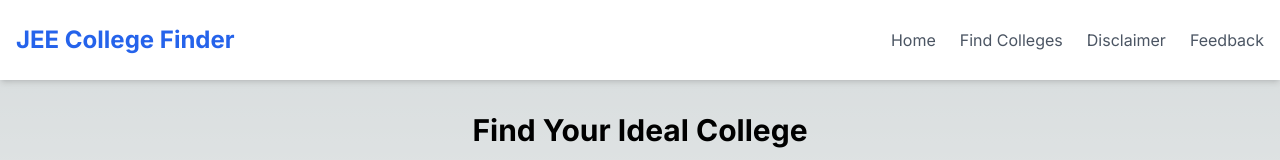
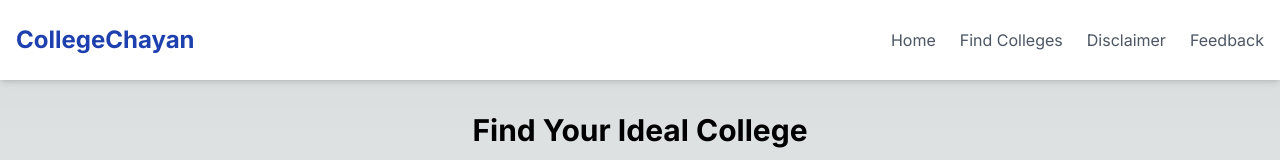
Before and after one commit to ArnavAgr/Counsellor, a Next.js app in the folder college_frontend/: page /filter in a window 1280 px wide. Shown: the top 160 px of the page. Built offline with nearby package versions, Linux system fonts and the light colour scheme; no server answers.

Commit message:
Minor design changes

```diff
--- a/college_frontend/app/components/Header.tsx
+++ b/college_frontend/app/components/Header.tsx
@@ -9,8 +9,8 @@ export default function Header() {
   return (
     <header className="bg-white shadow-md">
       <div className="container mx-auto px-4 py-6 flex justify-between items-center">
-        <Link href="/" className="text-2xl font-bold text-blue-600">
-          JEE College Finder
+        <Link href="/" className="text-2xl font-bold text-blue-800">
+          CollegeChayan
         </Link>
         {/* Desktop Navigation */}
         <nav className="hidden md:block">
--- a/college_frontend/app/layout.tsx
+++ b/college_frontend/app/layout.tsx
@@ -5,7 +5,7 @@ import { Inter } from "next/font/google"
 const inter = Inter({ subsets: ["latin"] })
 
 export const metadata: Metadata = {
-  title: "JEE College Finder",
+  title: "CollegeChayan",
   description: "Simplified counseling for JEE aspirants to find their perfect college",
 }
 
--- a/college_frontend/app/page.tsx
+++ b/college_frontend/app/page.tsx
@@ -134,7 +134,7 @@ export default function Home() {
       </main>
       <footer className="bg-gray-800 text-white py-8">
         <div className="container mx-auto px-4 text-center">
-          <p>&copy; 2023 JEE College Finder. All rights reserved.</p>
+          <p>&copy; 2025 CollegeChayan. All rights reserved.</p>
         </div>
       </footer>
       {showScrollTop && (
--- a/college_frontend/app/results/page.tsx
+++ b/college_frontend/app/results/page.tsx
@@ -48,8 +48,9 @@ function ResultsContent() {
                 {results.length > 0 ? (
                     <div className="overflow-x-auto shadow-lg rounded-lg">
                         <table className="w-full border-collapse bg-white rounded-lg shadow-md">
-                            <thead className="bg-blue-600 text-white">
+                            <thead className="bg-blue-700 text-white text-lg font-bold">
                                 <tr>
+                                    <th className="border p-2">S.No.</th>
                                     <th className="border p-4">Institute</th>
                                     <th className="border p-4">Branch</th>
                                     <th className="border p-4">Closing Rank</th>
@@ -60,11 +61,12 @@ function ResultsContent() {
                                 </tr>
                             </thead>
                             <tbody>
-                                {results.map((result: Result, index) => (
+                                {results.map((result: Result, index: number) => (
                                     <tr
                                         key={`${result.institute}-${result.branch}`}
                                         className={index % 2 === 0 ? "bg-gray-100" : "bg-white"}
                                     >
+                                        <td className="border p-4 text-center text-gray-900">{index + 1}</td>
                                         <td className="border p-4 text-gray-900">{result.institute}</td>
                                         <td className="border p-4 text-gray-900">{result.branch}</td>
                                         <td className="border p-4 text-gray-900">{result.closing_rank}</td>
```
